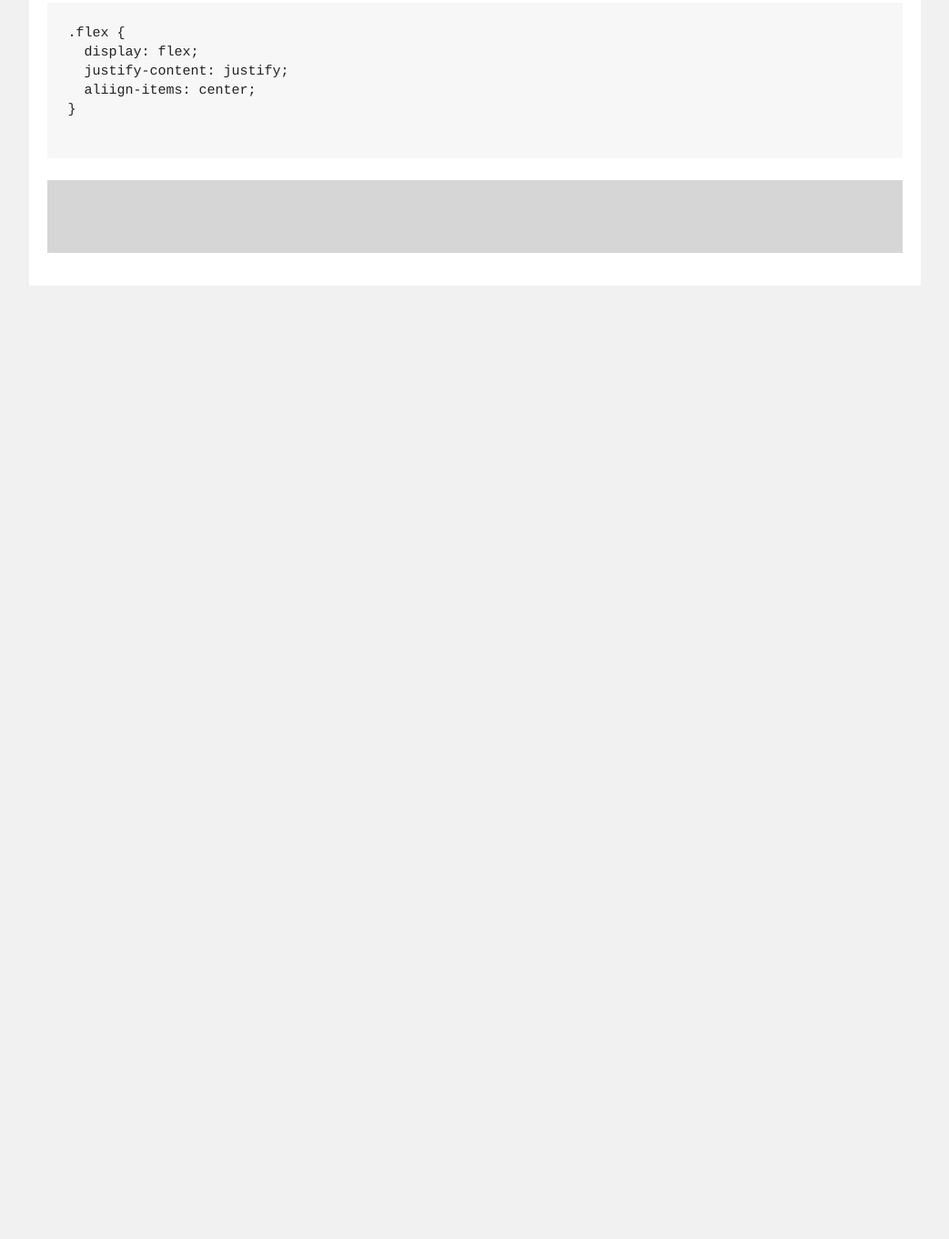
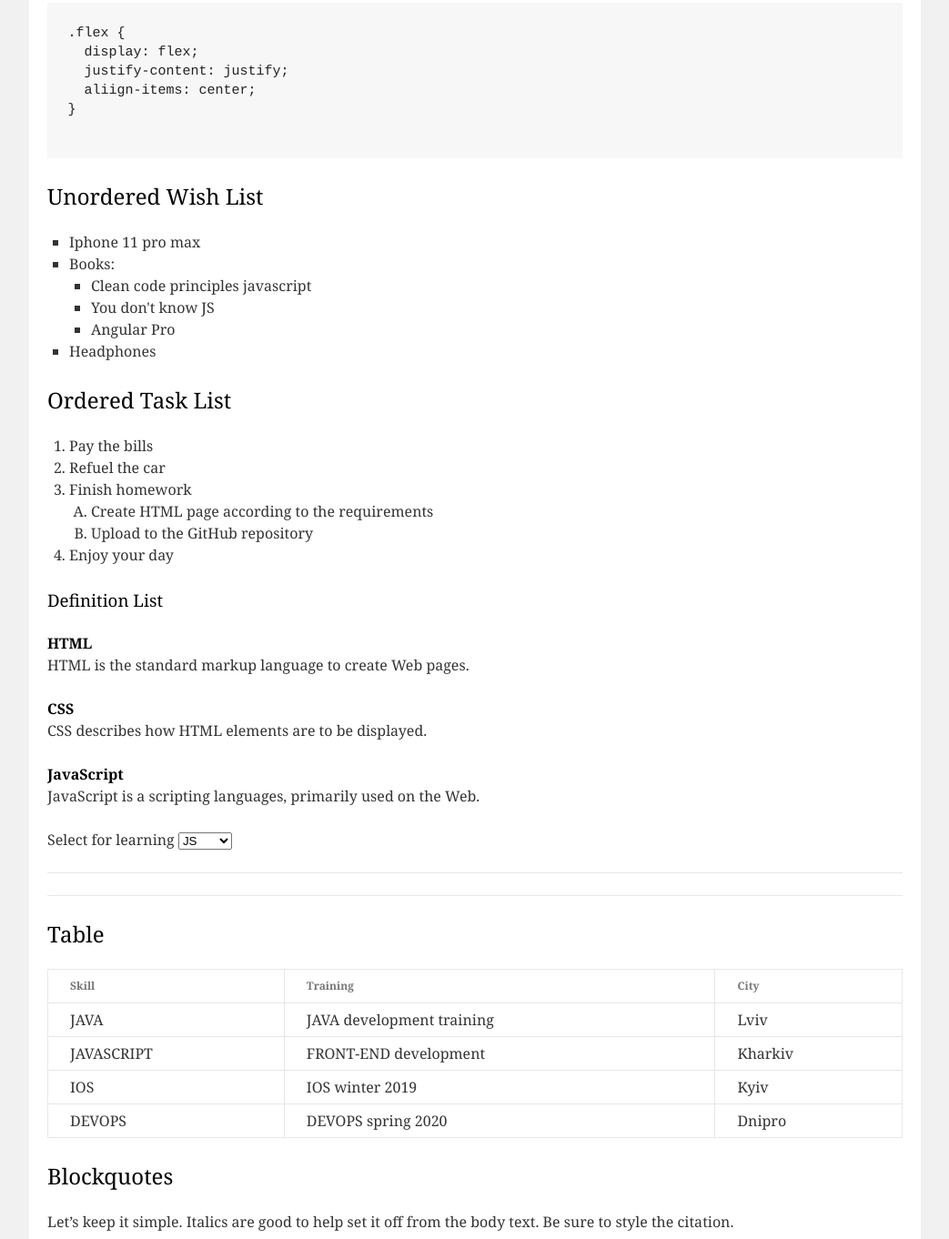
Before and after one commit to TereshkovychYura/FL-12, a plain HTML site: page homework/index.html in a window 1280 px wide. Shown: the part 1438-2800 px from the top of the page at 91% size, without its empty margins (118-1161 px from the left). Before the commit the page ends 1752 px from the top, so only its background shows below. Drawn offline with Linux system fonts and the light colour scheme.

Commit message:
made lists table and blockquote

```diff
--- a/homework/index.html
+++ b/homework/index.html
@@ -50,7 +50,7 @@
                 language. Mauris a ante. Suspendisse quam sem, consequat at,
                 commodo vitae, feugiat in, nunc. Morbi imperdiet augue quis
                 tellus. Praesent mattis, massa quis luctus fermentum. To copy a
-                file type <small>COPY</small> <i>filename</i>.
+                file type <kbd>COPY</kbd> <i>filename</i>.
                 <del>The meeting began at 7pm </del>
                 <ins>Let’s make that 6</ins>. This <del>text</del> has been
                 struck.
@@ -68,7 +68,7 @@
                 <h6>Heading 6</h6>
               </p>
               <hr />
-              <p>
+              <section>
                 <h2>Text formats</h2>
                 <h3>Article</h3>
                 <article>
@@ -91,9 +91,99 @@ both          <b>spaces</b>  and
   aliign-items: center;
 }
                   </pre>
+              </section>
+              <section>
+                <h2>Unordered Wish List</h2>
+                <ul>
+                  <li>Iphone 11 pro max</li>
+                  <li>Books:
+                    <ul>
+                      <li>Clean code principles javascript</li>
+                      <li>You don't know JS</li>
+                      <li>Angular Pro</li>
+                    </ul>
+                  </li>
+                  <li>Headphones</li>
+                </ul>
+              </section>
+              <section>
+                <h2>Ordered Task List</h2>
+                <ol>
+                  <li>Pay the bills</li>
+                  <li>Refuel the car</li>
+                  <li>Finish homework
+                    <ol>
+                      <li>Create HTML page according to the requirements</li>
+                      <li>Upload to the GitHub repository</li>
+                    </ol>
+                  </li>
+                  <li>Enjoy your day</li>
+                </ol>
+              </section>
+              <section>
+                <h3>Definition List</h3>
+                <dl>
+                  <dt>HTML</dt>
+                  <dd>HTML is the standard markup language to create Web pages.</dd>
+                  <dt>CSS</dt>
+                  <dd>CSS describes how HTML elements are to be displayed.</dd>
+                  <dt>JavaScript</dt>
+                  <dd>JavaScript is a scripting languages, primarily used on the Web.</dd>
+                </dl>
+              </section>
+              <p>Select for learning
+                <select>
+                    <option>JS</option>
+                    <option>HTML</option>
+                    <option>CSS</option>
+                </select>
               </p>
+              <hr>
+              <hr>
+              <section>
+              <h2>Table</h2>
+              <table>
+                <tr>
+                  <th>Skill</th>
+                  <th>Training</th>
+                  <th>City</th>
+                </tr>
+                <tr>
+                  <td>JAVA</td>
+                  <td>JAVA development training</td>
+                  <td>Lviv</td>
+                </tr>
+                <tr>
+                  <td>JAVASCRIPT</td>
+                  <td>FRONT-END development</td>
+                  <td>Kharkiv</td>
+                </tr>
+                <tr>
+                  <td>IOS</td>
+                  <td>IOS winter 2019</td>
+                  <td>Kyiv</td>
+                </tr>
+                <tr>
+                  <td>DEVOPS</td>
+                  <td>DEVOPS spring 2020</td>
+                  <td>Dnipro</td>
+                </tr>
+              </table>
+            </section>
+            <section>
+              <h2>Blockquotes</h2>
+              <p>Let’s keep it simple. Italics are good to help set it off from the body text. Be sure to style the citation.</p>
+              <blockquote>
+                "So if you want to go fast, if you want to get done quickly, if you want your code to be easy to write, make it easy to read."<br>
+                <a href="#">Robert C. Martin (Uncle Bob)</a>
+              </blockquote>
+            </section>
+              <hr>
             </main>
-            <footer></footer>
+            <footer>
+              <br>
+              <p>� Copyright Epam Systems</p>
+            </footer>
           </div>
         </div>
       </div>
```
